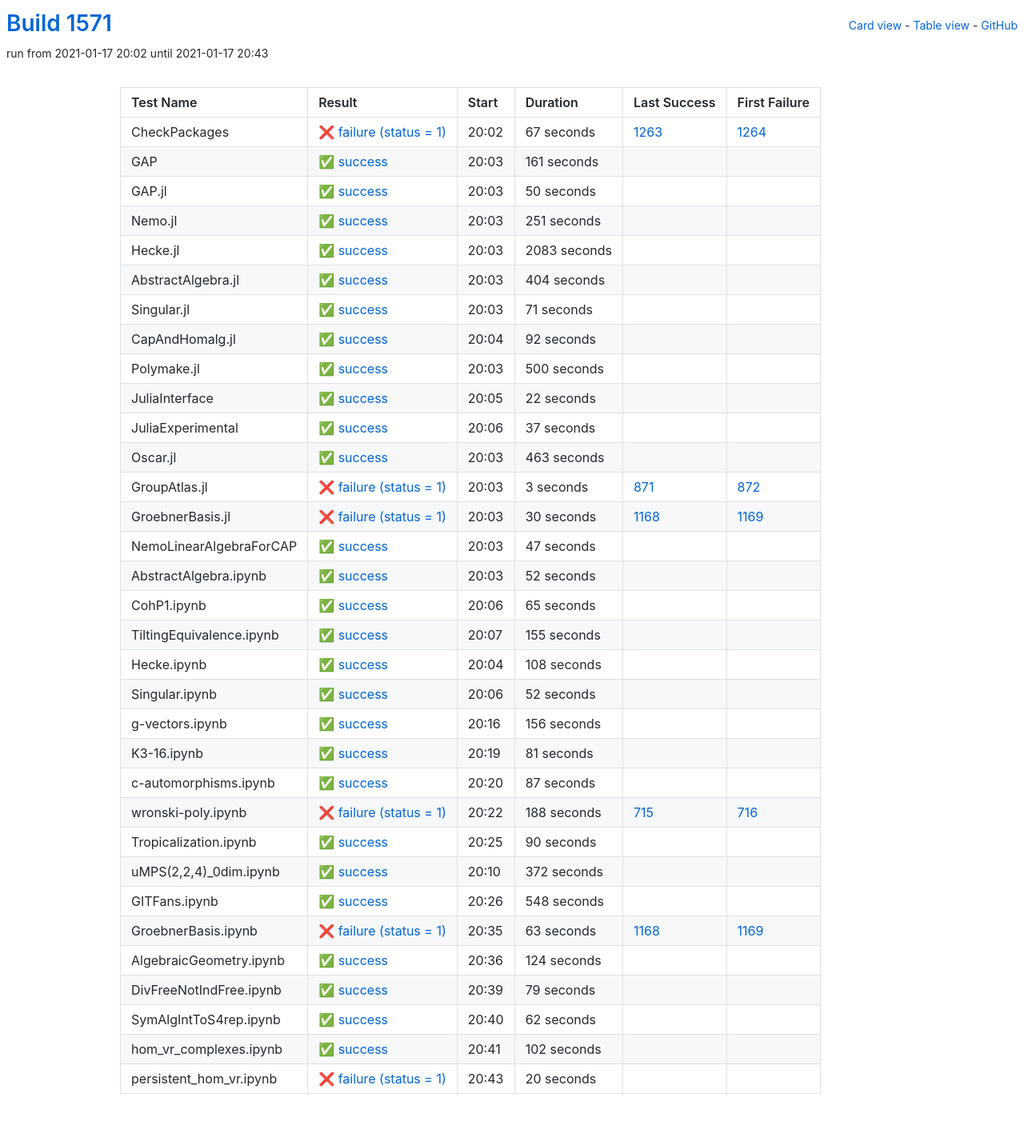
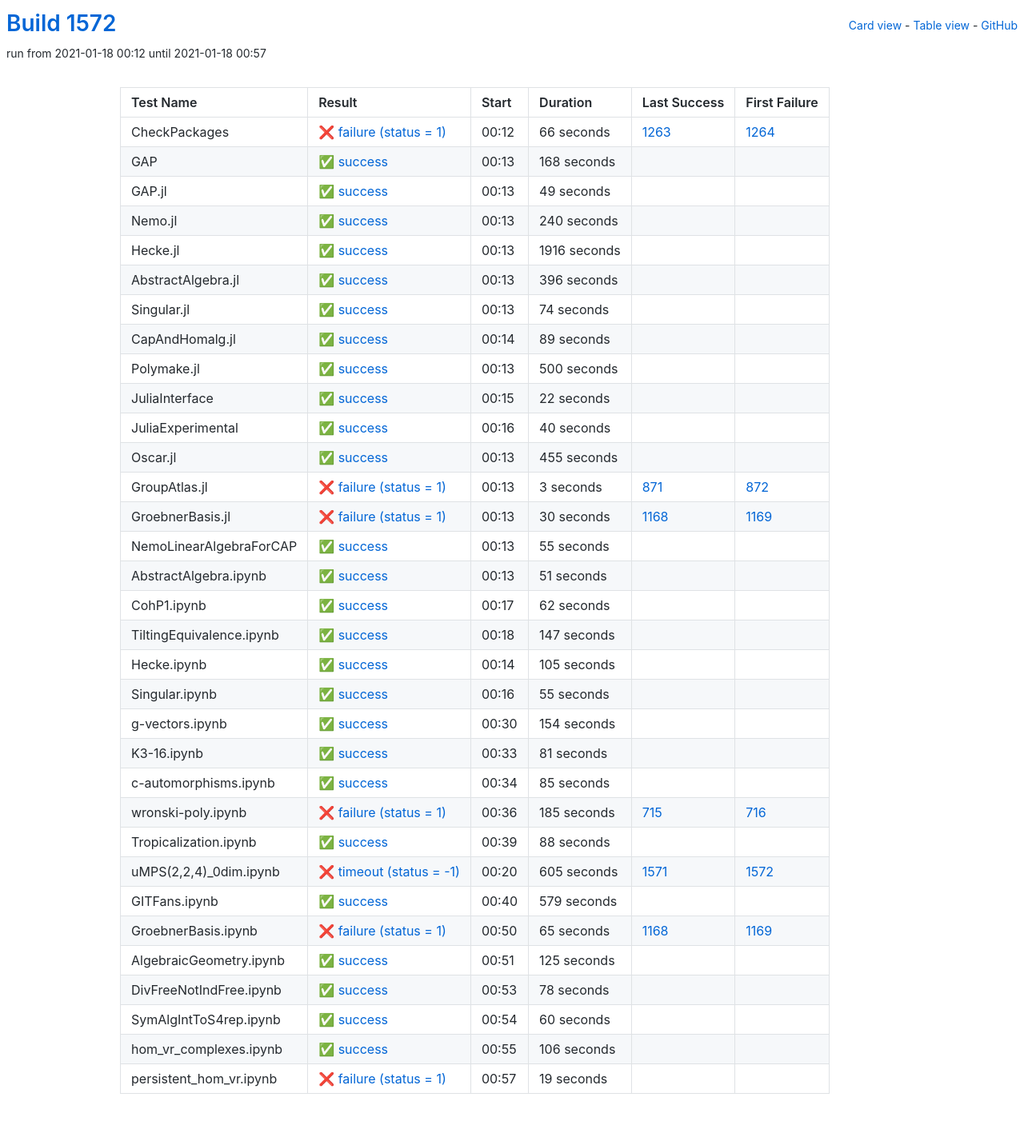
Before and after one commit to oscar-system/oscar-ci-status-stable, a Jekyll site: the page built from table.html, in a window 1280 px wide. Shown: the whole page at 80% size. Built offline with Jekyll 4.4.1, drawn with Linux system fonts in a browser that asks for light colours.

Commit message:
Build #1572

```diff
--- a/_data/ci.yml
+++ b/_data/ci.yml
@@ -1,6 +1,6 @@
 ---
-build: 1571
-build_url: https://oscarci.mathematik.uni-kl.de/job/oscar-stable/1571/
+build: 1572
+build_url: https://oscarci.mathematik.uni-kl.de/job/oscar-stable/1572/
 job: oscar-stable
 organization: oscar-system
 repo: oscar-ci-status-stable
@@ -8,104 +8,104 @@ repourl: https://github.com/oscar-system/oscar-ci-status-stable
 tests:
 - name: CheckPackages
   id: checkpackages
-  log: https://oscarci.mathematik.uni-kl.de/job/oscar-stable/1571/artifact/logs/build-1571/CheckPackages.log
-  start: 2021-01-17 20:02
+  log: https://oscarci.mathematik.uni-kl.de/job/oscar-stable/1572/artifact/logs/build-1572/CheckPackages.log
+  start: 2021-01-18 00:12
   success: false
   exitcode: 1
   status: failure
-  duration: 67
+  duration: 66
   last_success: 1263
   last_success_url: https://oscarci.mathematik.uni-kl.de/job/oscar-stable/1263/
   first_failure: 1264
   first_failure_url: https://oscarci.mathematik.uni-kl.de/job/oscar-stable/1264/
 - name: GAP
   id: gap
-  log: https://oscarci.mathematik.uni-kl.de/job/oscar-stable/1571/artifact/logs/build-1571/GAP.log
-  start: 2021-01-17 20:03
+  log: https://oscarci.mathematik.uni-kl.de/job/oscar-stable/1572/artifact/logs/build-1572/GAP.log
+  start: 2021-01-18 00:13
   success: true
   exitcode: 0
   status: success
-  duration: 161
+  duration: 168
   last_success: false
   last_success_url:
   first_failure: false
   first_failure_url:
 - name: GAP.jl
   id: gap-jl
-  log: https://oscarci.mathematik.uni-kl.de/job/oscar-stable/1571/artifact/logs/build-1571/GAP.jl.log
-  start: 2021-01-17 20:03
+  log: https://oscarci.mathematik.uni-kl.de/job/oscar-stable/1572/artifact/logs/build-1572/GAP.jl.log
+  start: 2021-01-18 00:13
   success: true
   exitcode: 0
   status: success
-  duration: 50
+  duration: 49
   last_success: false
   last_success_url:
   first_failure: false
   first_failure_url:
 - name: Nemo.jl
   id: nemo-jl
-  log: https://oscarci.mathematik.uni-kl.de/job/oscar-stable/1571/artifact/logs/build-1571/Nemo.jl.log
-  start: 2021-01-17 20:03
+  log: https://oscarci.mathematik.uni-kl.de/job/oscar-stable/1572/artifact/logs/build-1572/Nemo.jl.log
+  start: 2021-01-18 00:13
   success: true
   exitcode: 0
   status: success
-  duration: 251
+  duration: 240
   last_success: false
   last_success_url:
   first_failure: false
   first_failure_url:
 - name: Hecke.jl
   id: hecke-jl
-  log: https://oscarci.mathematik.uni-kl.de/job/oscar-stable/1571/artifact/logs/build-1571/Hecke.jl.log
-  start: 2021-01-17 20:03
+  log: https://oscarci.mathematik.uni-kl.de/job/oscar-stable/1572/artifact/logs/build-1572/Hecke.jl.log
+  start: 2021-01-18 00:13
   success: true
   exitcode: 0
   status: success
-  duration: 2083
+  duration: 1916
   last_success: false
   last_success_url:
   first_failure: false
   first_failure_url:
 - name: AbstractAlgebra.jl
   id: abstractalgebra-jl
-  log: https://oscarci.mathematik.uni-kl.de/job/oscar-stable/1571/artifact/logs/build-1571/AbstractAlgebra.jl.log
-  start: 2021-01-17 20:03
+  log: https://oscarci.mathematik.uni-kl.de/job/oscar-stable/1572/artifact/logs/build-1572/AbstractAlgebra.jl.log
+  start: 2021-01-18 00:13
   success: true
   exitcode: 0
   status: success
-  duration: 404
+  duration: 396
   last_success: false
   last_success_url:
   first_failure: false
   first_failure_url:
 - name: Singular.jl
   id: singular-jl
-  log: https://oscarci.mathematik.uni-kl.de/job/oscar-stable/1571/artifact/logs/build-1571/Singular.jl.log
-  start: 2021-01-17 20:03
+  log: https://oscarci.mathematik.uni-kl.de/job/oscar-stable/1572/artifact/logs/build-1572/Singular.jl.log
+  start: 2021-01-18 00:13
   success: true
   exitcode: 0
   status: success
-  duration: 71
+  duration: 74
   last_success: false
   last_success_url:
   first_failure: false
   first_failure_url:
 - name: CapAndHomalg.jl
   id: capandhomalg-jl
-  log: https://oscarci.mathematik.uni-kl.de/job/oscar-stable/1571/artifact/logs/build-1571/CapAndHomalg.jl.log
-  start: 2021-01-17 20:04
+  log: https://oscarci.mathematik.uni-kl.de/job/oscar-stable/1572/artifact/logs/build-1572/CapAndHomalg.jl.log
+  start: 2021-01-18 00:14
   success: true
   exitcode: 0
   status: success
-  duration: 92
+  duration: 89
   last_success: false
   last_success_url:
   first_failure: false
   first_failure_url:
 - name: Polymake.jl
   id: polymake-jl
-  log: https://oscarci.mathematik.uni-kl.de/job/oscar-stable/1571/artifact/logs/build-1571/Polymake.jl.log
-  start: 2021-01-17 20:03
+  log: https://oscarci.mathematik.uni-kl.de/job/oscar-stable/1572/artifact/logs/build-1572/Polymake.jl.log
+  start: 2021-01-18 00:13
   success: true
   exitcode: 0
   status: success
@@ -116,8 +116,8 @@ tests:
   first_failure_url:
 - name: JuliaInterface
   id: juliainterface
-  log: https://oscarci.mathematik.uni-kl.de/job/oscar-stable/1571/artifact/logs/build-1571/JuliaInterface.log
-  start: 2021-01-17 20:05
+  log: https://oscarci.mathematik.uni-kl.de/job/oscar-stable/1572/artifact/logs/build-1572/JuliaInterface.log
+  start: 2021-01-18 00:15
   success: true
   exitcode: 0
   status: success
@@ -128,32 +128,32 @@ tests:
   first_failure_url:
 - name: JuliaExperimental
   id: juliaexperimental
-  log: https://oscarci.mathematik.uni-kl.de/job/oscar-stable/1571/artifact/logs/build-1571/JuliaExperimental.log
-  start: 2021-01-17 20:06
+  log: https://oscarci.mathematik.uni-kl.de/job/oscar-stable/1572/artifact/logs/build-1572/JuliaExperimental.log
+  start: 2021-01-18 00:16
   success: true
   exitcode: 0
   status: success
-  duration: 37
+  duration: 40
   last_success: false
   last_success_url:
   first_failure: false
   first_failure_url:
 - name: Oscar.jl
   id: oscar-jl
-  log: https://oscarci.mathematik.uni-kl.de/job/oscar-stable/1571/artifact/logs/build-1571/Oscar.jl.log
-  start: 2021-01-17 20:03
+  log: https://oscarci.mathematik.uni-kl.de/job/oscar-stable/1572/artifact/logs/build-1572/Oscar.jl.log
+  start: 2021-01-18 00:13
   success: true
   exitcode: 0
   status: success
-  duration: 463
+  duration: 455
   last_success: false
   last_success_url:
   first_failure: false
   first_failure_url:
 - name: GroupAtlas.jl
   id: groupatlas-jl
-  log: https://oscarci.mathematik.uni-kl.de/job/oscar-stable/1571/artifact/logs/build-1571/GroupAtlas.jl.log
-  start: 2021-01-17 20:03
+  log: https://oscarci.mathematik.uni-kl.de/job/oscar-stable/1572/artifact/logs/build-1572/GroupAtlas.jl.log
+  start: 2021-01-18 00:13
   success: false
   exitcode: 1
   status: failure
@@ -164,8 +164,8 @@ tests:
   first_failure_url: https://oscarci.mathematik.uni-kl.de/job/oscar-stable/872/
 - name: GroebnerBasis.jl
   id: groebnerbasis-jl
-  log: https://oscarci.mathematik.uni-kl.de/job/oscar-stable/1571/artifact/logs/build-1571/GroebnerBasis.jl.log
-  start: 2021-01-17 20:03
+  log: https://oscarci.mathematik.uni-kl.de/job/oscar-stable/1572/artifact/logs/build-1572/GroebnerBasis.jl.log
+  start: 2021-01-18 00:13
   success: false
   exitcode: 1
   status: failure
@@ -176,92 +176,92 @@ tests:
   first_failure_url: https://oscarci.mathematik.uni-kl.de/job/oscar-stable/1169/
 - name: NemoLinearAlgebraForCAP
   id: nemolinearalgebraforcap
-  log: https://oscarci.mathematik.uni-kl.de/job/oscar-stable/1571/artifact/logs/build-1571/NemoLinearAlgebraForCAP.log
-  start: 2021-01-17 20:03
+  log: https://oscarci.mathematik.uni-kl.de/job/oscar-stable/1572/artifact/logs/build-1572/NemoLinearAlgebraForCAP.log
+  start: 2021-01-18 00:13
   success: true
   exitcode: 0
   status: success
-  duration: 47
+  duration: 55
   last_success: false
   last_success_url:
   first_failure: false
   first_failure_url:
 - name: AbstractAlgebra.ipynb
   id: abstractalgebra-ipynb
-  log: https://oscarci.mathematik.uni-kl.de/job/oscar-stable/1571/artifact/logs/build-1571/AbstractAlgebra.ipynb.log
-  start: 2021-01-17 20:03
+  log: https://oscarci.mathematik.uni-kl.de/job/oscar-stable/1572/artifact/logs/build-1572/AbstractAlgebra.ipynb.log
+  start: 2021-01-18 00:13
   success: true
   exitcode: 0
   status: success
-  duration: 52
+  duration: 51
   last_success: false
   last_success_url:
   first_failure: false
   first_failure_url:
 - name: CohP1.ipynb
   id: cohp1-ipynb
-  log: https://oscarci.mathematik.uni-kl.de/job/oscar-stable/1571/artifact/logs/build-1571/CohP1.ipynb.log
-  start: 2021-01-17 20:06
+  log: https://oscarci.mathematik.uni-kl.de/job/oscar-stable/1572/artifact/logs/build-1572/CohP1.ipynb.log
+  start: 2021-01-18 00:17
   success: true
   exitcode: 0
   status: success
-  duration: 65
+  duration: 62
   last_success: false
   last_success_url:
   first_failure: false
   first_failure_url:
 - name: TiltingEquivalence.ipynb
   id: tiltingequivalence-ipynb
-  log: https://oscarci.mathematik.uni-kl.de/job/oscar-stable/1571/artifact/logs/build-1571/TiltingEquivalence.ipynb.log
-  start: 2021-01-17 20:07
+  log: https://oscarci.mathematik.uni-kl.de/job/oscar-stable/1572/artifact/logs/build-1572/TiltingEquivalence.ipynb.log
+  start: 2021-01-18 00:18
   success: true
   exitcode: 0
   status: success
-  duration: 155
+  duration: 147
   last_success: false
   last_success_url:
   first_failure: false
   first_failure_url:
 - name: Hecke.ipynb
   id: hecke-ipynb
-  log: https://oscarci.mathematik.uni-kl.de/job/oscar-stable/1571/artifact/logs/build-1571/Hecke.ipynb.log
-  start: 2021-01-17 20:04
+  log: https://oscarci.mathematik.uni-kl.de/job/oscar-stable/1572/artifact/logs/build-1572/Hecke.ipynb.log
+  start: 2021-01-18 00:14
   success: true
   exitcode: 0
   status: success
-  duration: 108
+  duration: 105
   last_success: false
   last_success_url:
   first_failure: false
   first_failure_url:
 - name: Singular.ipynb
   id: singular-ipynb
-  log: https://oscarci.mathematik.uni-kl.de/job/oscar-stable/1571/artifact/logs/build-1571/Singular.ipynb.log
-  start: 2021-01-17 20:06
+  log: https://oscarci.mathematik.uni-kl.de/job/oscar-stable/1572/artifact/logs/build-1572/Singular.ipynb.log
+  start: 2021-01-18 00:16
   success: true
   exitcode: 0
   status: success
-  duration: 52
+  duration: 55
   last_success: false
   last_success_url:
   first_failure: false
   first_failure_url:
 - name: g-vectors.ipynb
   id: g-vectors-ipynb
-  log: https://oscarci.mathematik.uni-kl.de/job/oscar-stable/1571/artifact/logs/build-1571/g-vectors.ipynb.log
-  start: 2021-01-17 20:16
+  log: https://oscarci.mathematik.uni-kl.de/job/oscar-stable/1572/artifact/logs/build-1572/g-vectors.ipynb.log
+  start: 2021-01-18 00:30
   success: true
   exitcode: 0
   status: success
-  duration: 156
+  duration: 154
   last_success: false
   last_success_url:
   first_failure: false
   first_failure_url:
 - name: K3-16.ipynb
   id: k3-16-ipynb
-  log: https://oscarci.mathematik.uni-kl.de/job/oscar-stable/1571/artifact/logs/build-1571/K3-16.ipynb.log
-  start: 2021-01-17 20:19
+  log: https://oscarci.mathematik.uni-kl.de/job/oscar-stable/1572/artifact/logs/build-1572/K3-16.ipynb.log
+  start: 2021-01-18 00:33
   success: true
   exitcode: 0
   status: success
@@ -272,132 +272,132 @@ tests:
   first_failure_url:
 - name: c-automorphisms.ipynb
   id: c-automorphisms-ipynb
-  log: https://oscarci.mathematik.uni-kl.de/job/oscar-stable/1571/artifact/logs/build-1571/c-automorphisms.ipynb.log
-  start: 2021-01-17 20:20
+  log: https://oscarci.mathematik.uni-kl.de/job/oscar-stable/1572/artifact/logs/build-1572/c-automorphisms.ipynb.log
+  start: 2021-01-18 00:34
   success: true
   exitcode: 0
   status: success
-  duration: 87
+  duration: 85
   last_success: false
   last_success_url:
   first_failure: false
   first_failure_url:
 - name: wronski-poly.ipynb
   id: wronski-poly-ipynb
-  log: https://oscarci.mathematik.uni-kl.de/job/oscar-stable/1571/artifact/logs/build-1571/wronski-poly.ipynb.log
-  start: 2021-01-17 20:22
+  log: https://oscarci.mathematik.uni-kl.de/job/oscar-stable/1572/artifact/logs/build-1572/wronski-poly.ipynb.log
+  start: 2021-01-18 00:36
   success: false
   exitcode: 1
   status: failure
-  duration: 188
+  duration: 185
   last_success: 715
   last_success_url: https://oscarci.mathematik.uni-kl.de/job/oscar-stable/715/
   first_failure: 716
   first_failure_url: https://oscarci.mathematik.uni-kl.de/job/oscar-stable/716/
 - name: Tropicalization.ipynb
   id: tropicalization-ipynb
-  log: https://oscarci.mathematik.uni-kl.de/job/oscar-stable/1571/artifact/logs/build-1571/Tropicalization.ipynb.log
-  start: 2021-01-17 20:25
+  log: https://oscarci.mathematik.uni-kl.de/job/oscar-stable/1572/artifact/logs/build-1572/Tropicalization.ipynb.log
+  start: 2021-01-18 00:39
   success: true
   exitcode: 0
   status: success
-  duration: 90
+  duration: 88
   last_success: false
   last_success_url:
   first_failure: false
   first_failure_url:
 - name: uMPS(2,2,4)_0dim.ipynb
   id: umps-2-2-4-0dim-ipynb
-  log: https://oscarci.mathematik.uni-kl.de/job/oscar-stable/1571/artifact/logs/build-1571/uMPS-2-2-4-_0dim.ipynb.log
-  start: 2021-01-17 20:10
+  log: https://oscarci.mathematik.uni-kl.de/job/oscar-stable/1572/artifact/logs/build-1572/uMPS-2-2-4-_0dim.ipynb.log
+  start: 2021-01-18 00:20
+  success: false
+  exitcode: -1
+  status: timeout
+  duration: 605
+  last_success: 1571
+  last_success_url: https://oscarci.mathematik.uni-kl.de/job/oscar-stable/1571/
+  first_failure: 1572
+  first_failure_url: https://oscarci.mathematik.uni-kl.de/job/oscar-stable/1572/
+- name: GITFans.ipynb
+  id: gitfans-ipynb
+  log: https://oscarci.mathematik.uni-kl.de/job/oscar-stable/1572/artifact/logs/build-1572/GITFans.ipynb.log
+  start: 2021-01-18 00:40
   success: true
   exitcode: 0
   status: success
-  duration: 372
-  last_success: false
-  last_success_url:
-  first_failure: false
-  first_failure_url:
-- name: GITFans.ipynb
-  id: gitfans-ipynb
-  log: https://oscarci.mathematik.uni-kl.de/job/oscar-stable/1571/artifact/logs/build-1571/GITFans.ipynb.log
-  start: 2021-01-17 20:26
-  success: true
-  exitcode: 0
-  status: success
-  duration: 548
+  duration: 579
   last_success: false
   last_success_url:
   first_failure: false
   first_failure_url:
 - name: GroebnerBasis.ipynb
   id: groebnerbasis-ipynb
-  log: https://oscarci.mathematik.uni-kl.de/job/oscar-stable/1571/artifact/logs/build-1571/GroebnerBasis.ipynb.log
-  start: 2021-01-17 20:35
+  log: https://oscarci.mathematik.uni-kl.de/job/oscar-stable/1572/artifact/logs/build-1572/GroebnerBasis.ipynb.log
+  start: 2021-01-18 00:50
   success: false
   exitcode: 1
   status: failure
-  duration: 63
+  duration: 65
   last_success: 1168
   last_success_url: https://oscarci.mathematik.uni-kl.de/job/oscar-stable/1168/
   first_failure: 1169
   first_failure_url: https://oscarci.mathematik.uni-kl.de/job/oscar-stable/1169/
 - name: AlgebraicGeometry.ipynb
   id: algebraicgeometry-ipynb
-  log: https://oscarci.mathematik.uni-kl.de/job/oscar-stable/1571/artifact/logs/build-1571/AlgebraicGeometry.ipynb.log
-  start: 2021-01-17 20:36
+  log: https://oscarci.mathematik.uni-kl.de/job/oscar-stable/1572/artifact/logs/build-1572/AlgebraicGeometry.ipynb.log
+  start: 2021-01-18 00:51
   success: true
   exitcode: 0
   status: success
-  duration: 124
+  duration: 125
   last_success: false
   last_success_url:
   first_failure: false
   first_failure_url:
 - name: DivFreeNotIndFree.ipynb
   id: divfreenotindfree-ipynb
-  log: https://oscarci.mathematik.uni-kl.de/job/oscar-stable/1571/artifact/logs/build-1571/DivFreeNotIndFree.ipynb.log
-  start: 2021-01-17 20:39
+  log: https://oscarci.mathematik.uni-kl.de/job/oscar-stable/1572/artifact/logs/build-1572/DivFreeNotIndFree.ipynb.log
+  start: 2021-01-18 00:53
   success: true
   exitcode: 0
   status: success
-  duration: 79
+  duration: 78
   last_success: false
   last_success_url:
   first_failure: false
   first_failure_url:
 - name: SymAlgIntToS4rep.ipynb
   id: symalginttos4rep-ipynb
-  log: https://oscarci.mathematik.uni-kl.de/job/oscar-stable/1571/artifact/logs/build-1571/SymAlgIntToS4rep.ipynb.log
-  start: 2021-01-17 20:40
+  log: https://oscarci.mathematik.uni-kl.de/job/oscar-stable/1572/artifact/logs/build-1572/SymAlgIntToS4rep.ipynb.log
+  start: 2021-01-18 00:54
   success: true
   exitcode: 0
   status: success
-  duration: 62
+  duration: 60
   last_success: false
   last_success_url:
   first_failure: false
   first_failure_url:
 - name: hom_vr_complexes.ipynb
   id: hom-vr-complexes-ipynb
-  log: https://oscarci.mathematik.uni-kl.de/job/oscar-stable/1571/artifact/logs/build-1571/hom_vr_complexes.ipynb.log
-  start: 2021-01-17 20:41
+  log: https://oscarci.mathematik.uni-kl.de/job/oscar-stable/1572/artifact/logs/build-1572/hom_vr_complexes.ipynb.log
+  start: 2021-01-18 00:55
   success: true
   exitcode: 0
   status: success
-  duration: 102
+  duration: 106
   last_success: false
   last_success_url:
   first_failure: false
   first_failure_url:
 - name: persistent_hom_vr.ipynb
   id: persistent-hom-vr-ipynb
-  log: https://oscarci.mathematik.uni-kl.de/job/oscar-stable/1571/artifact/logs/build-1571/persistent_hom_vr.ipynb.log
-  start: 2021-01-17 20:43
+  log: https://oscarci.mathematik.uni-kl.de/job/oscar-stable/1572/artifact/logs/build-1572/persistent_hom_vr.ipynb.log
+  start: 2021-01-18 00:57
   success: false
   exitcode: 1
   status: failure
-  duration: 20
+  duration: 19
   last_success: false
   last_success_url:
   first_failure: false
```
Also changed, not shown: README.md.
